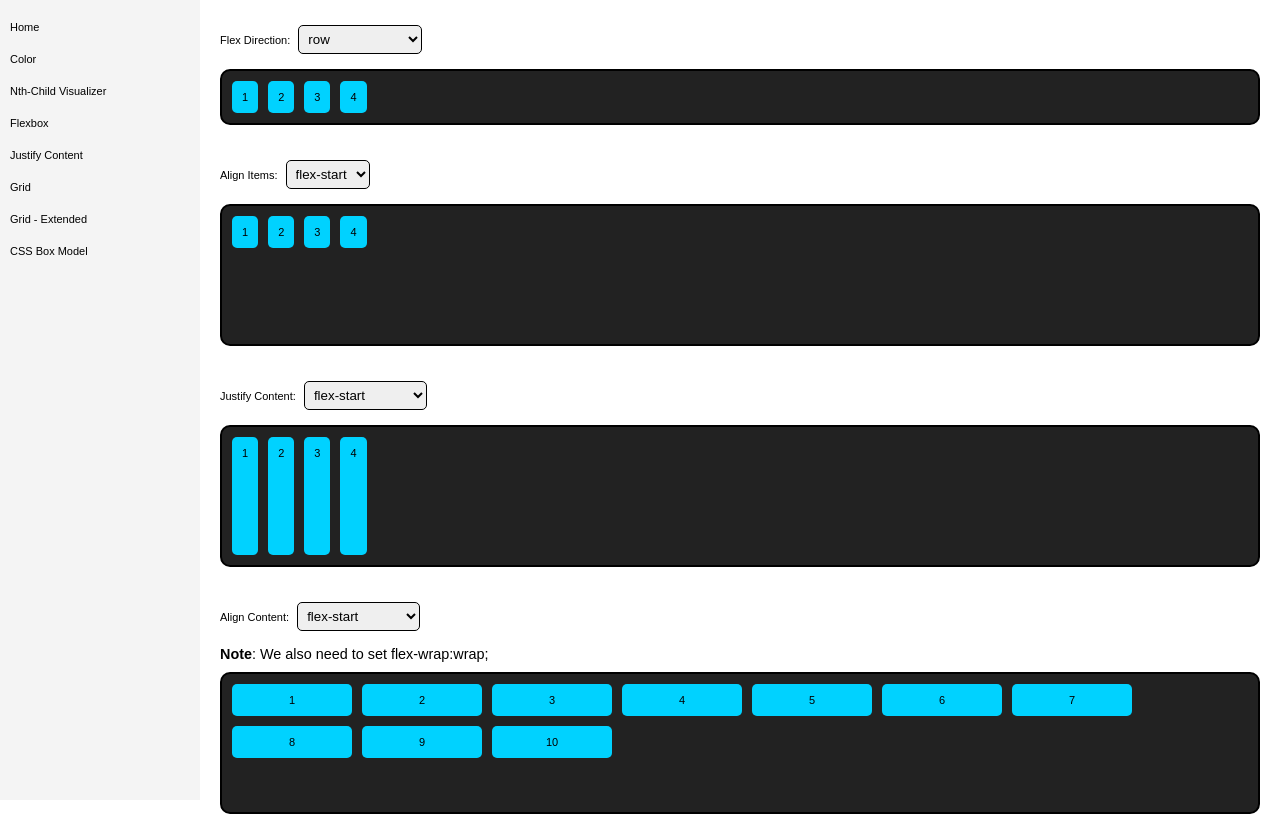
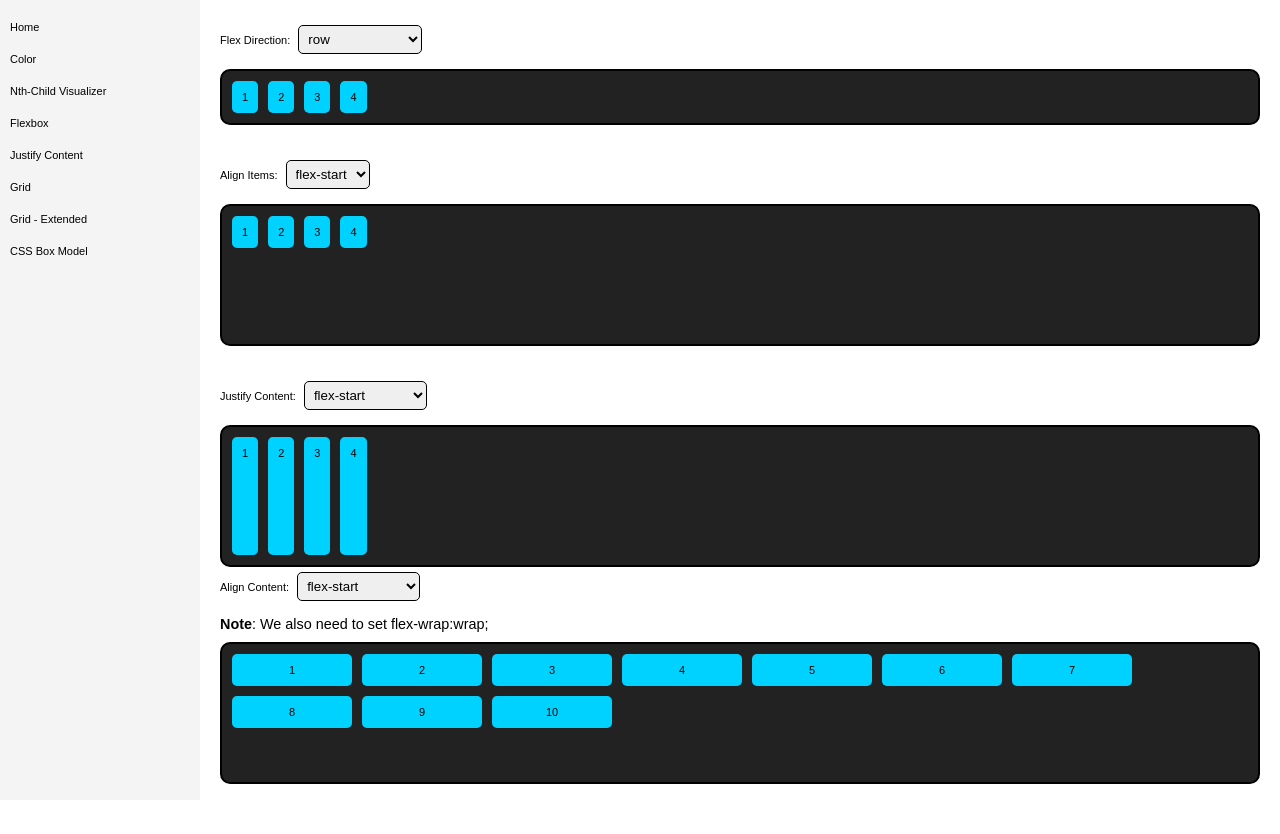
Before and after one commit to fahdi/css-visual-learner, a plain HTML site: page flex-box.html in a window 1280 px wide. After the commit the page ends 804 px from the top, so only its background shows below. Drawn offline with Linux system fonts and the light colour scheme.

Commit message:
Resolved conflicts

```diff
--- a/scripts/flexbox.js
+++ b/scripts/flexbox.js
@@ -54,4 +54,6 @@ document.addEventListener('DOMContentLoaded', () => {
     });
   }
 
-// Add similar event listeners for other Flexbox properties
+  // Event listener for the animate button
+  animateButton.addEventListener('click', animateWidth);
+});
--- a/styles/flexbox.css
+++ b/styles/flexbox.css
@@ -65,7 +65,7 @@
 
 /*  alignitems css */
 
-.align-items, .justify-content, .align-content {
+.align-items, .justify-content {
     margin-top: 30px;
 }
 
```
